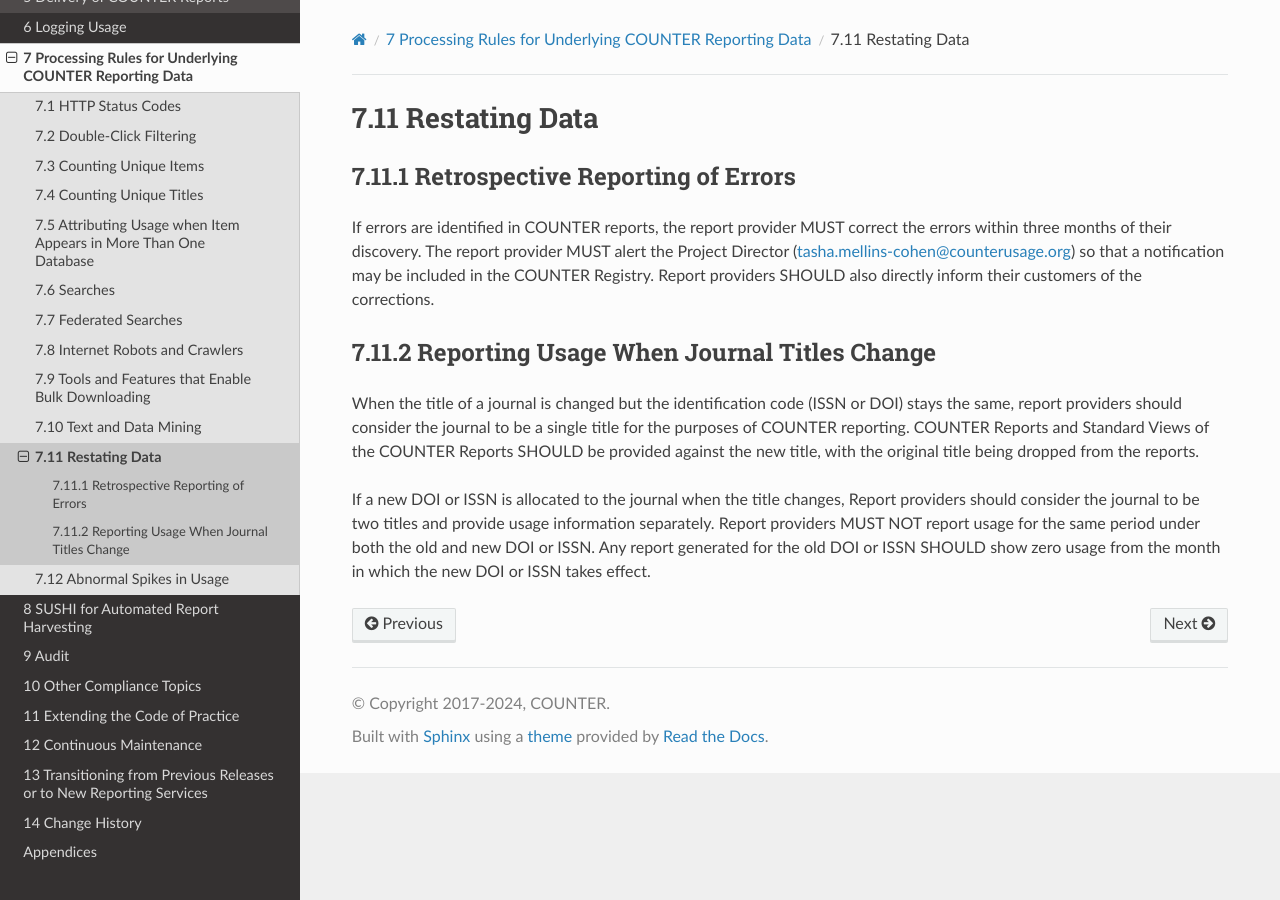
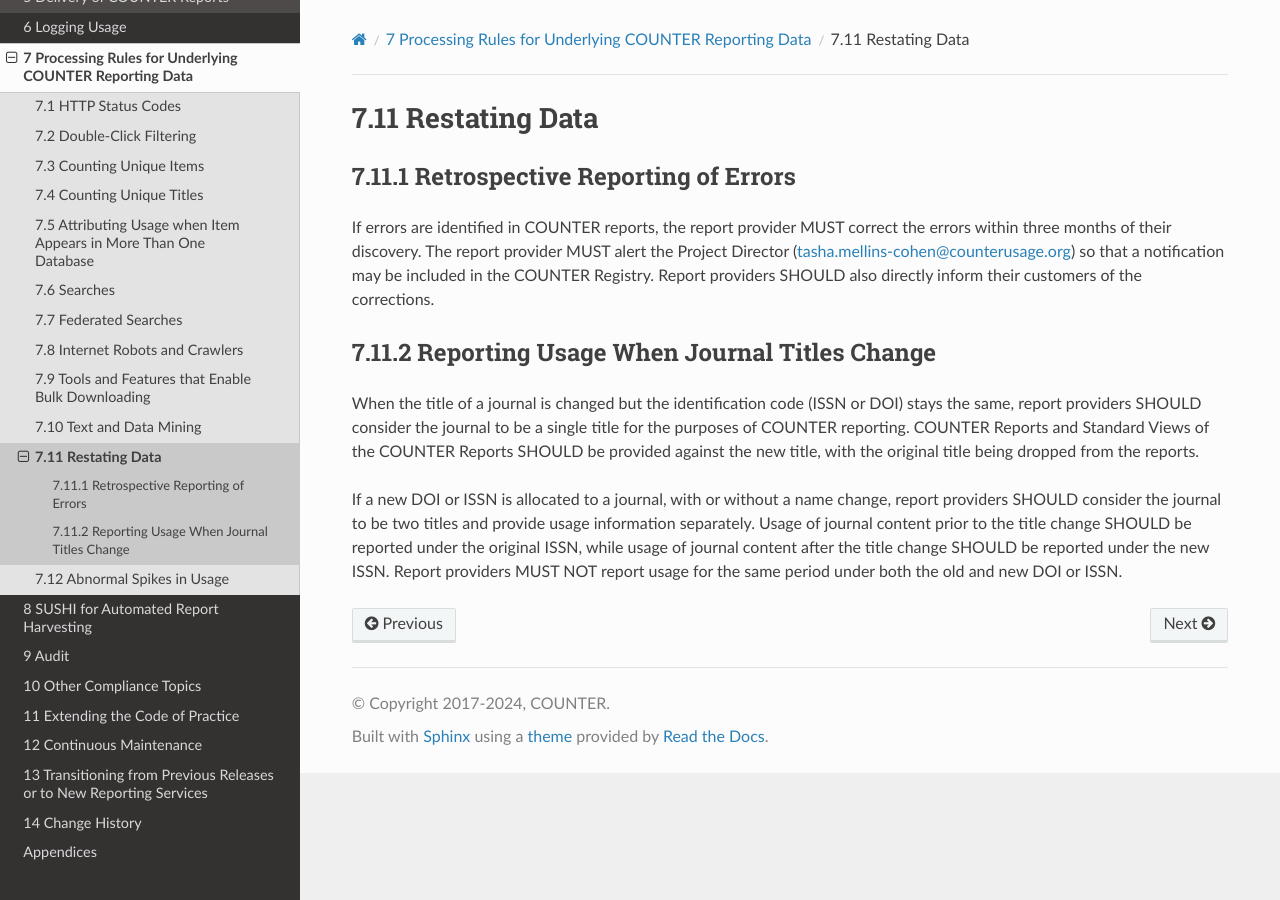
Before and after one commit to Project-Counter/cop5, a Sphinx documentation site: the page built from source/07-processing/11-restating-data.rst, in a window 1280 px wide. Built offline with Sphinx 7.4.7 and the Read the Docs theme 2.0.0, drawn with Linux system fonts in a browser that asks for light colours.

Commit message:
Journal title and ISSN/DOI change rules (#257)
Clarify how to report where a journal changes its title or ISSN/DOI, per https://github.com/Project-Counter/cop5/issues/243

```diff
--- a/source/07-processing/11-restating-data.rst
+++ b/source/07-processing/11-restating-data.rst
@@ -15,6 +15,6 @@ If errors are identified in COUNTER reports, the report provider MUST correct th
 Reporting Usage When Journal Titles Change
 """"""""""""""""""""""""""""""""""""""""""
 
-When the title of a journal is changed but the identification code (ISSN or DOI) stays the same, report providers should consider the journal to be a single title for the purposes of COUNTER reporting. COUNTER Reports and Standard Views of the COUNTER Reports SHOULD be provided against the new title, with the original title being dropped from the reports.
+When the title of a journal is changed but the identification code (ISSN or DOI) stays the same, report providers SHOULD consider the journal to be a single title for the purposes of COUNTER reporting. COUNTER Reports and Standard Views of the COUNTER Reports SHOULD be provided against the new title, with the original title being dropped from the reports.
 
-If a new DOI or ISSN is allocated to the journal when the title changes, Report providers should consider the journal to be two titles and provide usage information separately. Report providers MUST NOT report usage for the same period under both the old and new DOI or ISSN. Any report generated for the old DOI or ISSN SHOULD show zero usage from the month in which the new DOI or ISSN takes effect.
+If a new DOI or ISSN is allocated to a journal, with or without a name change, report providers SHOULD consider the journal to be two titles and provide usage information separately. Usage of journal content prior to the title change SHOULD be reported under the original ISSN, while usage of journal content after the title change SHOULD be reported under the new ISSN. Report providers MUST NOT report usage for the same period under both the old and new DOI or ISSN.
```
